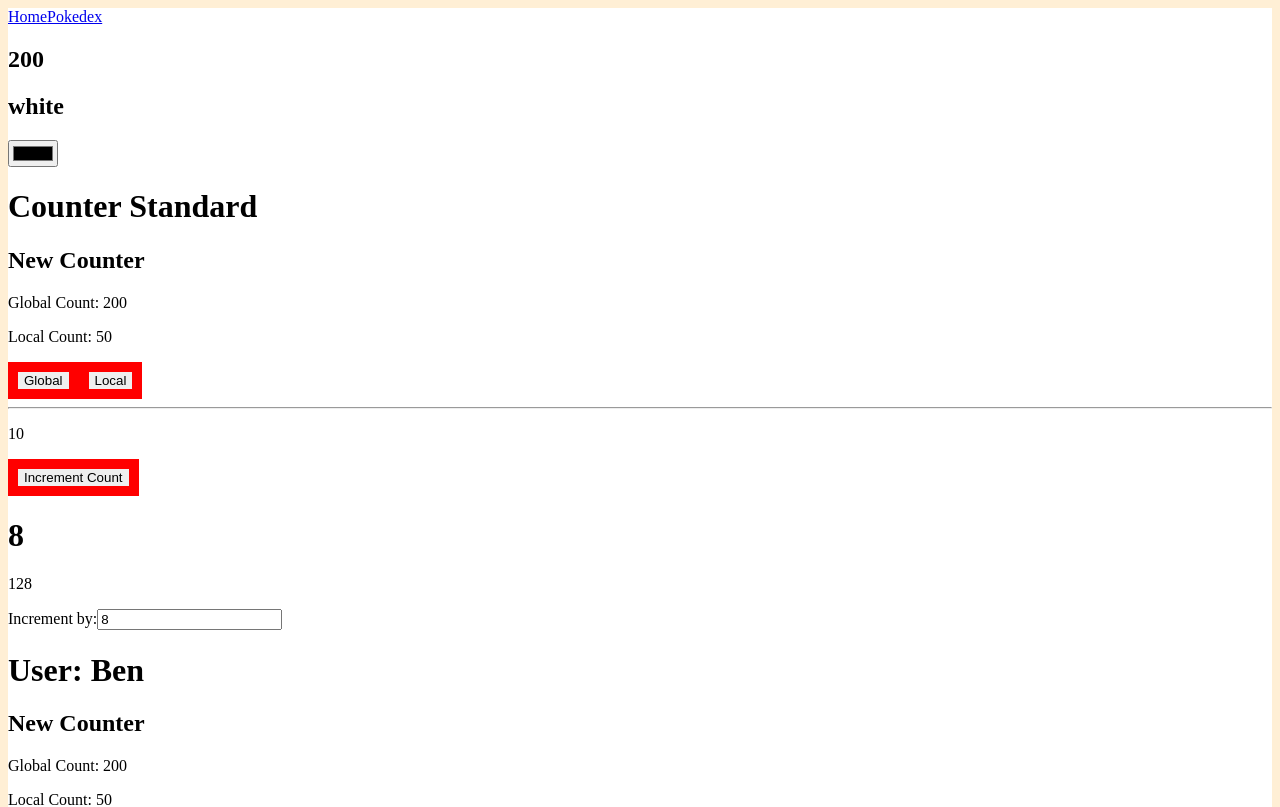
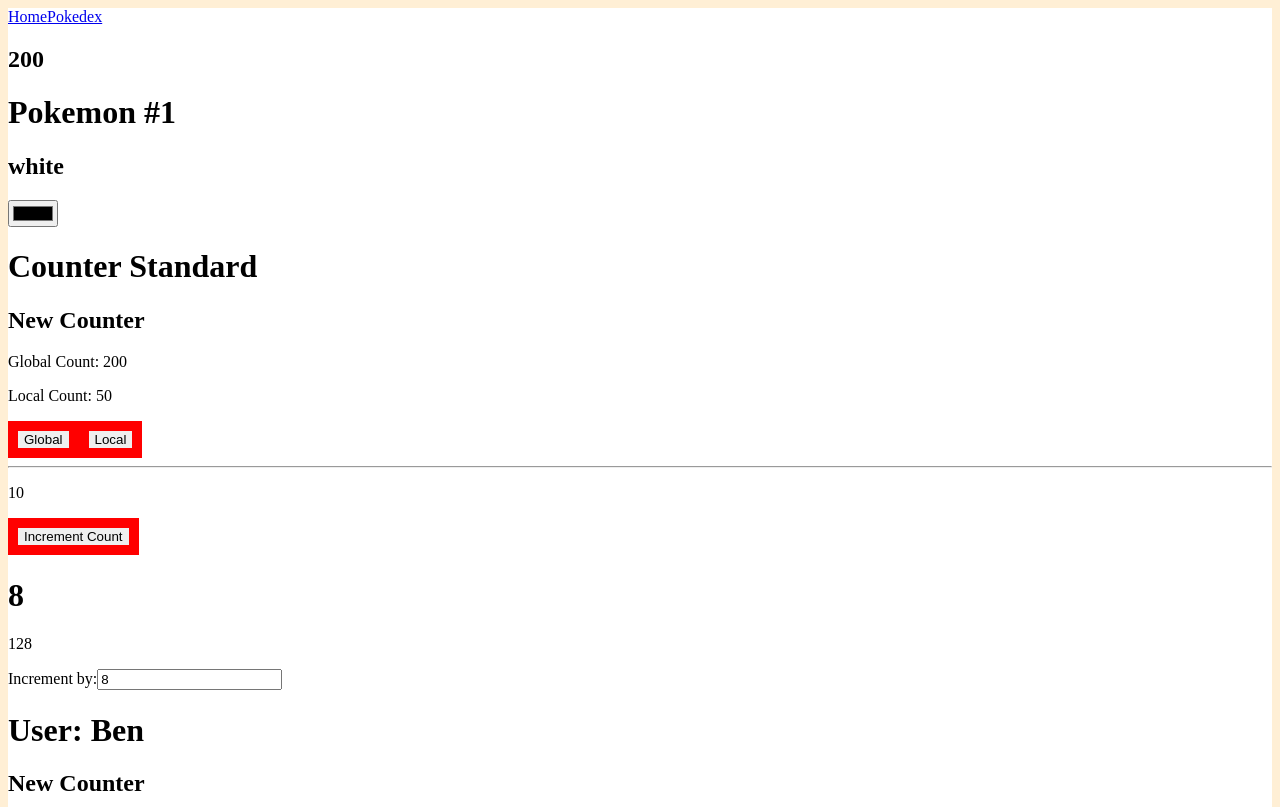
Before and after one commit to bencodezen/complete-intro-to-vue-3-workshop, a Vue app in the folder playground/: page /#/pokedex/1/1 in a window 1280 px wide. Shown: the top 807 px of the page. Built offline with nearby package versions, Linux system fonts and the light colour scheme.

Commit message:
feature: add programmatic routes to pokedex

```diff
--- a/playground/src/views/PokedexPage.vue
+++ b/playground/src/views/PokedexPage.vue
@@ -2,6 +2,7 @@
 
 <template>
   <h1>Pokedex</h1>
+  <router-link to="/pokedex/20">Go to Pokemon #20</router-link>
 </template>
 
 <style></style>
--- /dev/null
+++ b/playground/src/views/PokemonPage.vue
@@ -0,0 +1,13 @@
+<script setup>
+// pokedex/:id/:element
+
+import { useRoute } from "vue-router";
+
+const route = useRoute();
+</script>
+
+<template>
+  <h1>Pokemon #{{ route.params.id }}</h1>
+</template>
+
+<style></style>
```
Also changed, not shown: playground/src/router.js (+8 -0 lines).
